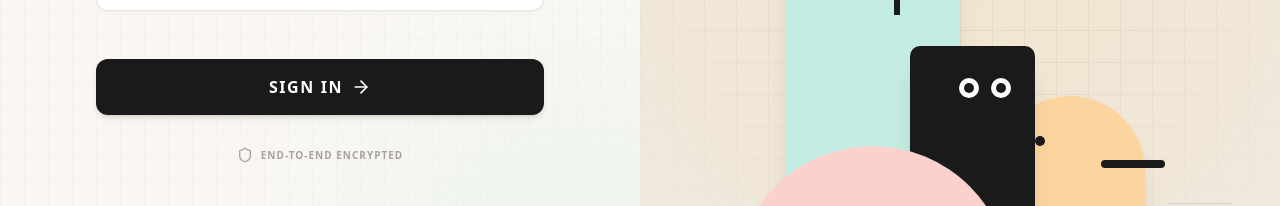
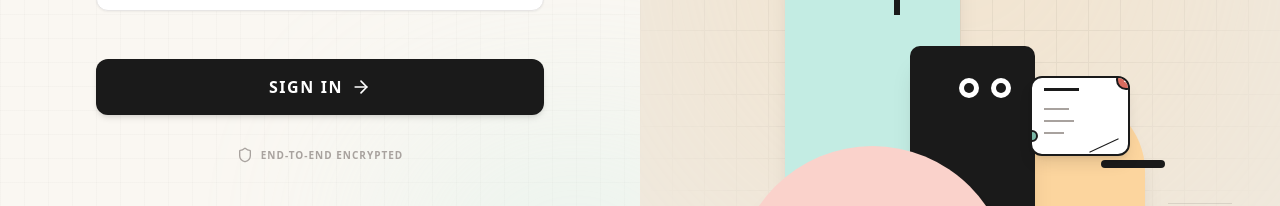
Before and after one commit to janeangelieventura-star/module-1, a React (Vite) app in the folder OptiStock/: page / in a window 1280 px wide. Shown: the part 514-720 px from the top of the page. Built offline with nearby package versions, Linux system fonts and the light colour scheme; no server answers.

Commit message:
feat: POS doodle on login page with real sales data

```diff
--- a/OptiStock/src/pages/LoginPage.jsx
+++ b/OptiStock/src/pages/LoginPage.jsx
@@ -14,7 +14,8 @@ import {
   PackageSearch,
   CheckCircle2,
   TrendingUp,
-  Activity
+  Activity,
+  Receipt
 } from "lucide-react";
 
 function LoginPage() {
@@ -28,10 +29,12 @@ function LoginPage() {
   const navigate = useNavigate();
 
   const [stats, setStats] = useState({ total_active_items: 0, low_stock_count: 0, total_inventory_value: 0 });
+  const [posStats, setPosStats] = useState({ order_count: 0, total_sales: '0.00', total_items: 0 });
   useEffect(() => {
     const params = new URLSearchParams(window.location.search);
     if (!params.get('locked')) {
       api.getDashboardStats().then(setStats).catch(() => {});
+      api.getPosSalesToday().then(setPosStats).catch(() => {});
     }
   }, []);
 
@@ -396,7 +399,30 @@ function LoginPage() {
               </div>
             </div>
 
-            {/* Shape 4: Large Pink/Orange Semi-Circle */}
+            {/* Shape 4: POS Doodle (Cash Register / Receipt) */}
+            <div className="group absolute left-[295px] bottom-[130px] w-[100px] h-[80px] z-20 cursor-pointer">
+              <div className={`absolute bottom-full left-1/2 -translate-x-1/2 mb-3 opacity-0 translate-y-4 scale-95 group-hover:opacity-100 group-hover:translate-y-0 group-hover:scale-100 transition-all duration-500 pointer-events-none z-50 flex flex-col items-center ${bouncyEase}`}>
+                <div className="bg-white px-4 py-2.5 rounded-2xl shadow-xl border border-[#E7E5E4] flex items-center gap-2 whitespace-nowrap">
+                  <Receipt size={16} className="text-[#7BB8A7]" />
+                  <div>
+                    <p className="text-[9px] uppercase font-black text-[#A8A29E] tracking-wider leading-none">Today's POS Sales</p>
+                    <p className="text-sm font-black text-[#1A1A1A] leading-tight">₱{parseFloat(posStats.total_sales).toLocaleString()} ({posStats.order_count} order{posStats.order_count !== 1 ? 's' : ''})</p>
+                  </div>
+                </div>
+                <div className="w-3 h-3 bg-white border-b border-r border-[#E7E5E4] transform rotate-45 -mt-1.5"></div>
+              </div>
+              <div className="w-full h-full bg-[#FFFFFF] rounded-xl shadow-lg border-2 border-[#1A1A1A] relative overflow-hidden">
+                <div className="absolute top-2.5 left-3 w-[35px] h-[3px] bg-[#1A1A1A]"></div>
+                <div className="absolute top-[30px] left-3 w-[25px] h-[2px] bg-[#A8A29E]"></div>
+                <div className="absolute top-[42px] left-3 w-[30px] h-[2px] bg-[#A8A29E]"></div>
+                <div className="absolute top-[54px] left-3 w-[20px] h-[2px] bg-[#A8A29E]"></div>
+                <div className="absolute -top-2 -right-2 w-5 h-5 bg-[#D96B5E] rounded-full border-2 border-[#1A1A1A] flex items-center justify-center text-[8px] font-black text-white">$</div>
+                <div className="absolute -left-1.5 bottom-3 w-3 h-3 bg-[#7BB8A7] rounded-full border-2 border-[#1A1A1A]"></div>
+                <div className="absolute right-2 bottom-2 w-8 h-[1px] bg-[#1A1A1A] rotate-[-25deg]"></div>
+              </div>
+            </div>
+
+            {/* Shape 5: Large Pink/Orange Semi-Circle */}
             <div className="group absolute left-[0px] bottom-0 w-[275px] h-[140px] z-30 cursor-pointer">
 
               {/* Tooltip / Thought Bubble */}
```
